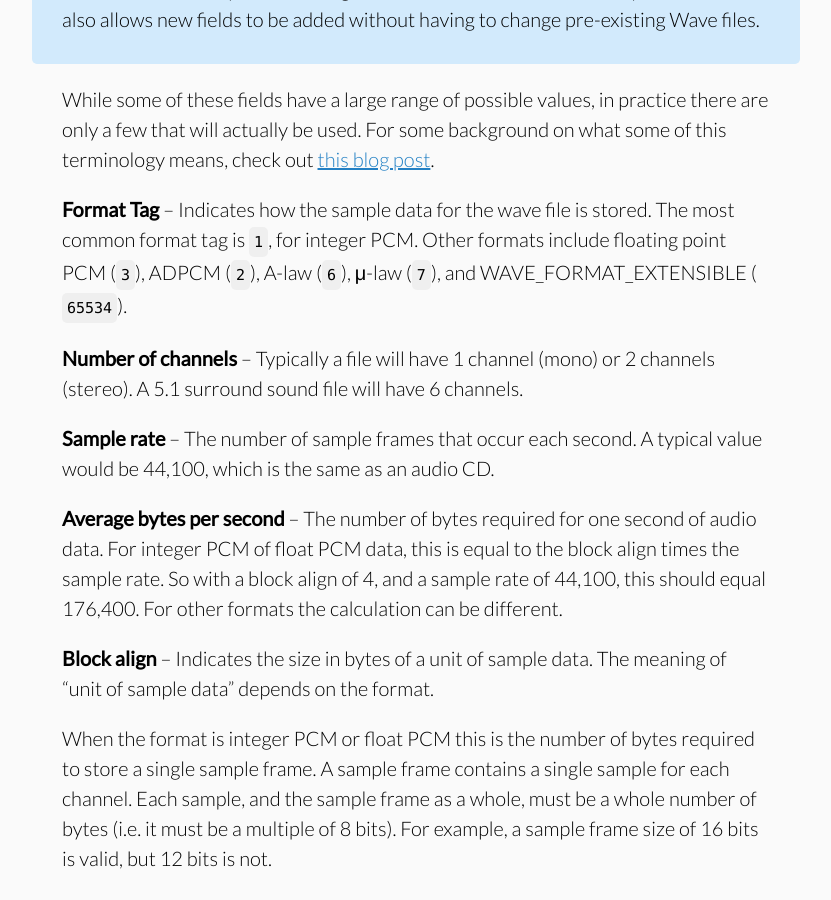
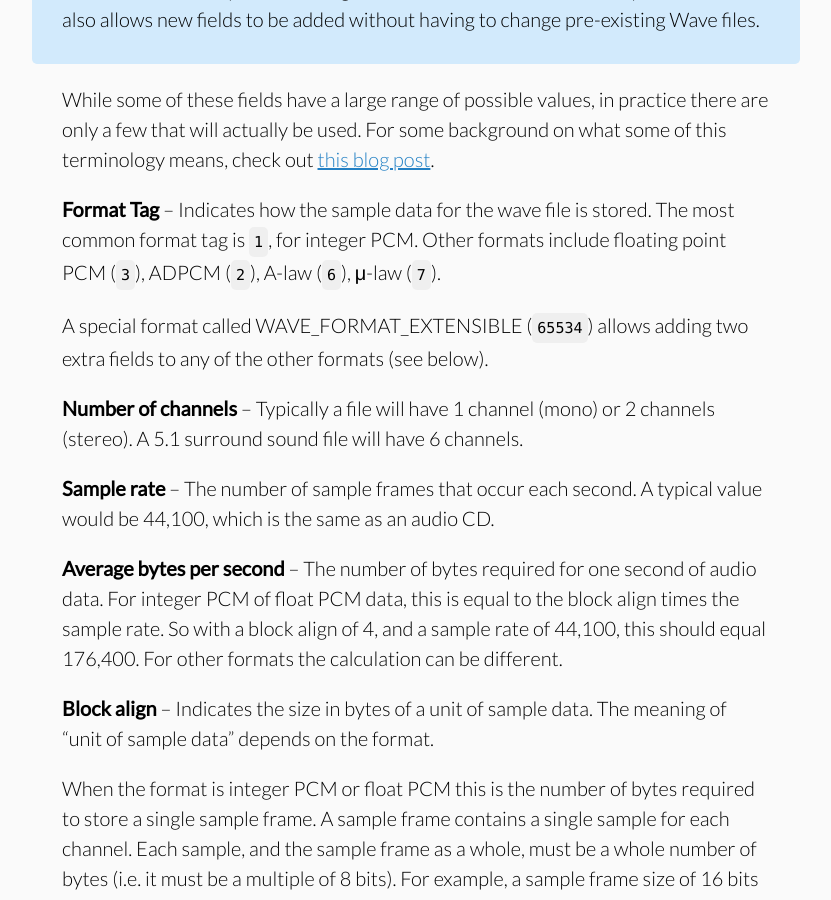
Before and after one commit to jstrait/wavefile, a Jekyll site: the page built from how_wave_files_work.html, in a window 1280 px wide and 900 px high, scrolled down 5203 px. Shown: the whole window, without its empty margins (224-1055 px from the left). Built offline with Jekyll 4.4.1, drawn with Linux system fonts in a browser that asks for light colours; some web fonts are replaced.

Commit message:
Adding callout about WAVE_FORMAT_EXTENSIBLE format
It seems helpful to add a special callout for this format, since
it works differently than the other formats and is not "just
another format" as was possibly previously implied.

```diff
--- a/how_wave_files_work.html
+++ b/how_wave_files_work.html
@@ -154,7 +154,8 @@
   </div>
   <p class="good-to-know"><span class="tag-good-to-know">Good to Know</span> The reason for the different types of extension is that the Wave format is a container for many different kinds of sample formats, and because the Wave format has evolved over time to support new formats. Extra fields that are needed for one sample format might not be needed for another sample format. This also allows new fields to be added without having to change pre-existing Wave files.</p>
   <p>While some of these fields have a large range of possible values, in practice there are only a few that will actually be used. For some background on what some of this terminology means, check out <a href="https://www.joelstrait.com/digital_audio_primer/">this blog post</a>.</p>
-  <p><strong>Format Tag</strong> &ndash; Indicates how the sample data for the wave file is stored. The most common format tag is <code>1</code>, for integer PCM. Other formats include floating point PCM (<code>3</code>), ADPCM (<code>2</code>), A-law (<code>6</code>), &mu;-law (<code>7</code>), and WAVE_FORMAT_EXTENSIBLE (<code>65534</code>).</p>
+  <p><strong>Format Tag</strong> &ndash; Indicates how the sample data for the wave file is stored. The most common format tag is <code>1</code>, for integer PCM. Other formats include floating point PCM (<code>3</code>), ADPCM (<code>2</code>), A-law (<code>6</code>), &mu;-law (<code>7</code>).</p>
+  <p>A special format called WAVE_FORMAT_EXTENSIBLE (<code>65534</code>) allows adding two extra fields to any of the other formats (see below).</p>
   <p><strong>Number of channels</strong> &ndash; Typically a file will have 1 channel (mono) or 2 channels (stereo). A 5.1 surround sound file will have 6 channels.</p>
   <p><strong>Sample rate</strong> &ndash; The number of sample frames that occur each second. A typical value would be 44,100, which is the same as an audio CD.</p>
   <p><strong>Average bytes per second</strong> &ndash; The number of bytes required for one second of audio data. For integer PCM of float PCM data, this is equal to the block align times the sample rate. So with a block align of 4, and a sample rate of 44,100, this should equal 176,400. For other formats the calculation can be different.</p>
```
